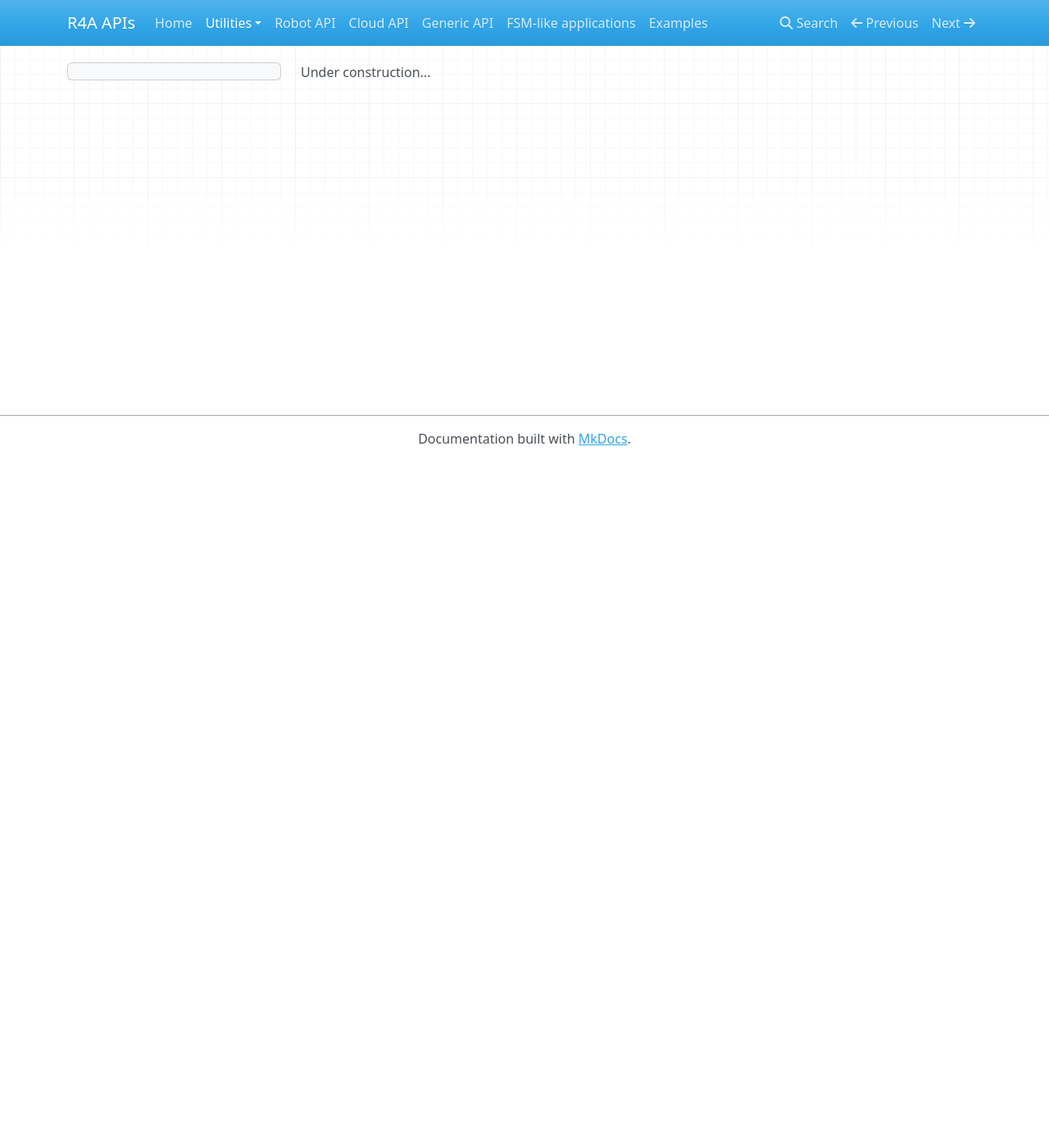
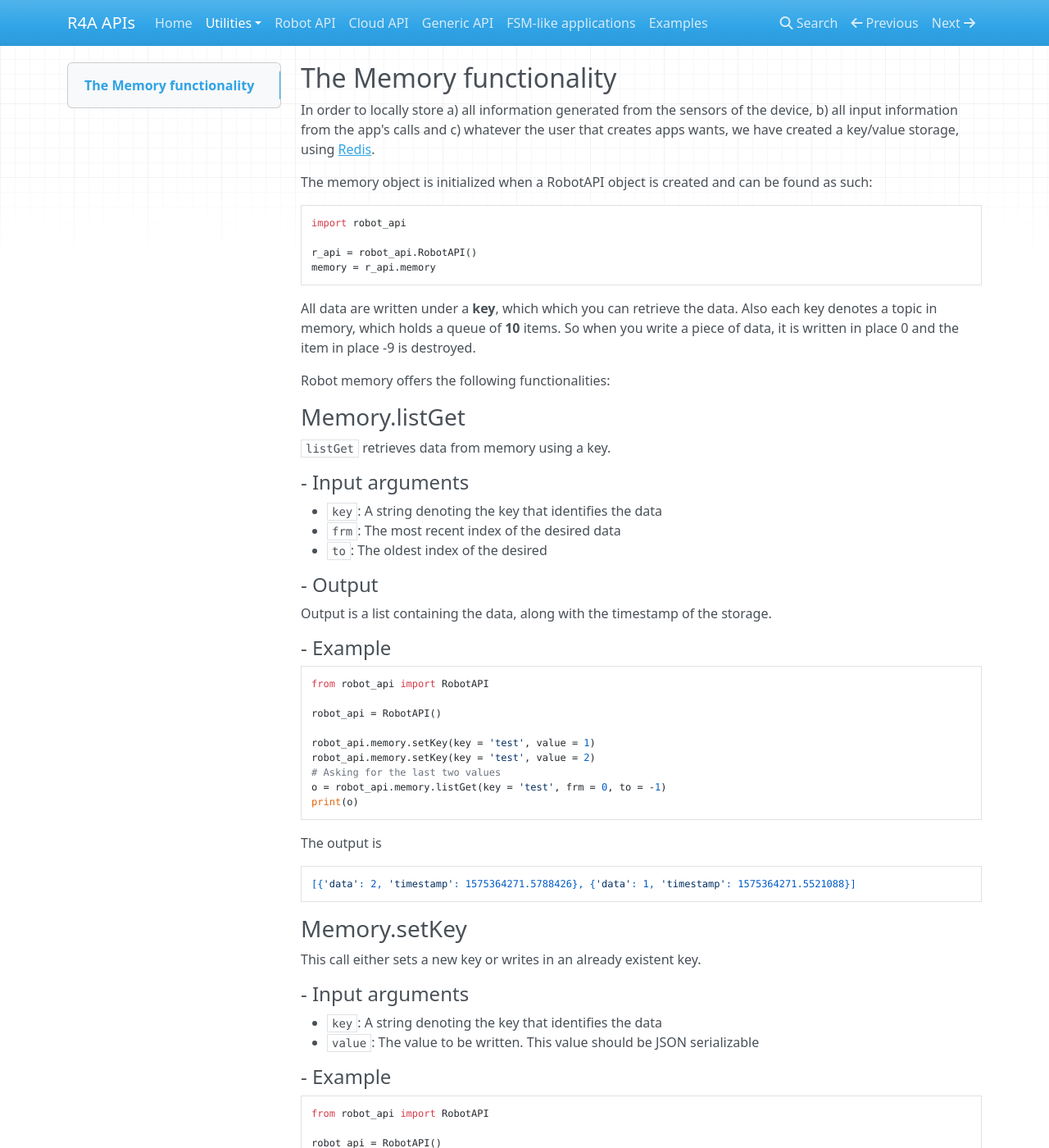
Before and after one commit to robotics-4-all/r4a-api-docs, an MkDocs documentation site: the page built from docs/memory.md, in a window 1280 px wide and 1400 px high. Shown: the whole window at 82% size. Built offline with MkDocs 1.6.1, drawn with Linux system fonts in a browser that asks for light colours; nearby versions of some CDN libraries; some of the changed text lies outside the part shown.

Commit message:
Docs updated with memory

````diff
--- a/docs/memory.md
+++ b/docs/memory.md
@@ -1 +1,149 @@
-Under construction...
+## The Memory functionality
+
+In order to locally store a) all information generated from the sensors of the device, b) all input information from the app's calls and c) whatever the user that creates apps wants, we have created a key/value storage, using [Redis](https://redis.io/).
+
+The memory object is initialized when a RobotAPI object is created and can be found as such:
+
+```python
+import robot_api
+
+r_api = robot_api.RobotAPI()
+memory = r_api.memory
+```
+
+All data are written under a **key**, which which you can retrieve the data. Also each key denotes a topic in memory, which holds a queue of **10** items. So when you write a piece of data, it is written in place 0 and the item in place -9 is destroyed.
+
+Robot memory offers the following functionalities:
+
+### **Memory.listGet**
+
+`listGet` retrieves data from memory using a key.
+
+#### - Input arguments
+
+- `key`: A string denoting the key that identifies the data
+- `frm`: The most recent index of the desired data
+- `to`: The oldest index of the desired
+
+#### - Output
+
+Output is a list containing the data, along with the timestamp of the storage.
+
+#### - Example
+
+```python
+from robot_api import RobotAPI
+
+robot_api = RobotAPI()
+
+robot_api.memory.setKey(key = 'test', value = 1)
+robot_api.memory.setKey(key = 'test', value = 2)
+# Asking for the last two values
+o = robot_api.memory.listGet(key = 'test', frm = 0, to = -1)
+print(o)
+```
+
+The output is
+```
+[{'data': 2, 'timestamp': 1575364271.5788426}, {'data': 1, 'timestamp': 1575364271.5521088}]
+```
+
+### **Memory.setKey**
+
+This call either sets a new key or writes in an already existent key.
+
+#### - Input arguments
+
+- `key`: A string denoting the key that identifies the data
+- `value`: The value to be written. This value should be JSON serializable
+
+#### - Example
+
+```python
+from robot_api import RobotAPI
+
+robot_api = RobotAPI()
+
+robot_api.memory.setKey(key = 'test', value = 1)
+robot_api.memory.setKey(key = 'test', value = 2)
+```
+
+### **Memory.getKey**
+
+This call retrieves the **last** piece of data from memory using a key.
+
+#### - Input arguments
+
+- `key`: A string denoting the key that identifies the data
+
+#### - Output
+
+Output is a list of size 1, along with the timestamp of the storage.
+
+#### - Example
+
+```python
+from robot_api import RobotAPI
+
+robot_api = RobotAPI()
+
+robot_api.memory.setKey(key = 'test', value = 1)
+robot_api.memory.setKey(key = 'test', value = 2)
+
+o = robot_api.memory.getKey(key = 'test')
+print(o)
+```
+
+The output is:
+```
+[{'data': 2, 'timestamp': 1575365240.3306623}]
+```
+
+### **Memory.setVariable**
+
+This call sets a [TekVariable](enums.md#tekvariables-enum).
+
+#### - Input arguments
+
+- `variable`: The TekVariable identifying the data
+- `value`: The value to be written. This value should be JSON serializable
+
+#### - Example
+
+```python
+from utilities import TekVariables
+from robot_api import RobotAPI
+
+robot_api = RobotAPI()
+
+robot_api.memory.setVariable(variable = TekVariables.SLEEP_DURATION, value = 1)
+```
+
+### **Memory.getVariable**
+
+This call gets a [TekVariable](enums.md#tekvariables-enum) from the memory.
+
+#### - Input arguments
+
+- `variable`: The TekVariable identifying the data
+
+#### - Output
+
+Output is a list of size 1, along with the timestamp of the storage.
+
+#### - Example
+
+```python
+from utilities import TekVariables
+from robot_api import RobotAPI
+
+robot_api = RobotAPI()
+
+robot_api.memory.setVariable(variable = TekVariables.SLEEP_DURATION, value = 1)
+o = robot_api.memory.getVariable(variable = TekVariables.SLEEP_DURATION)
+```
+
+The output is:
+```
+[{'data': 1, 'timestamp': 1575366048.6832085}]
+```
````
Also changed, not shown: docs/robotapi.md (+1 -1 lines), site/index.html, site/memory/index.html, site/robotapi/index.html, site/search/search_index.json, site/sitemap.xml, 1 other file.
